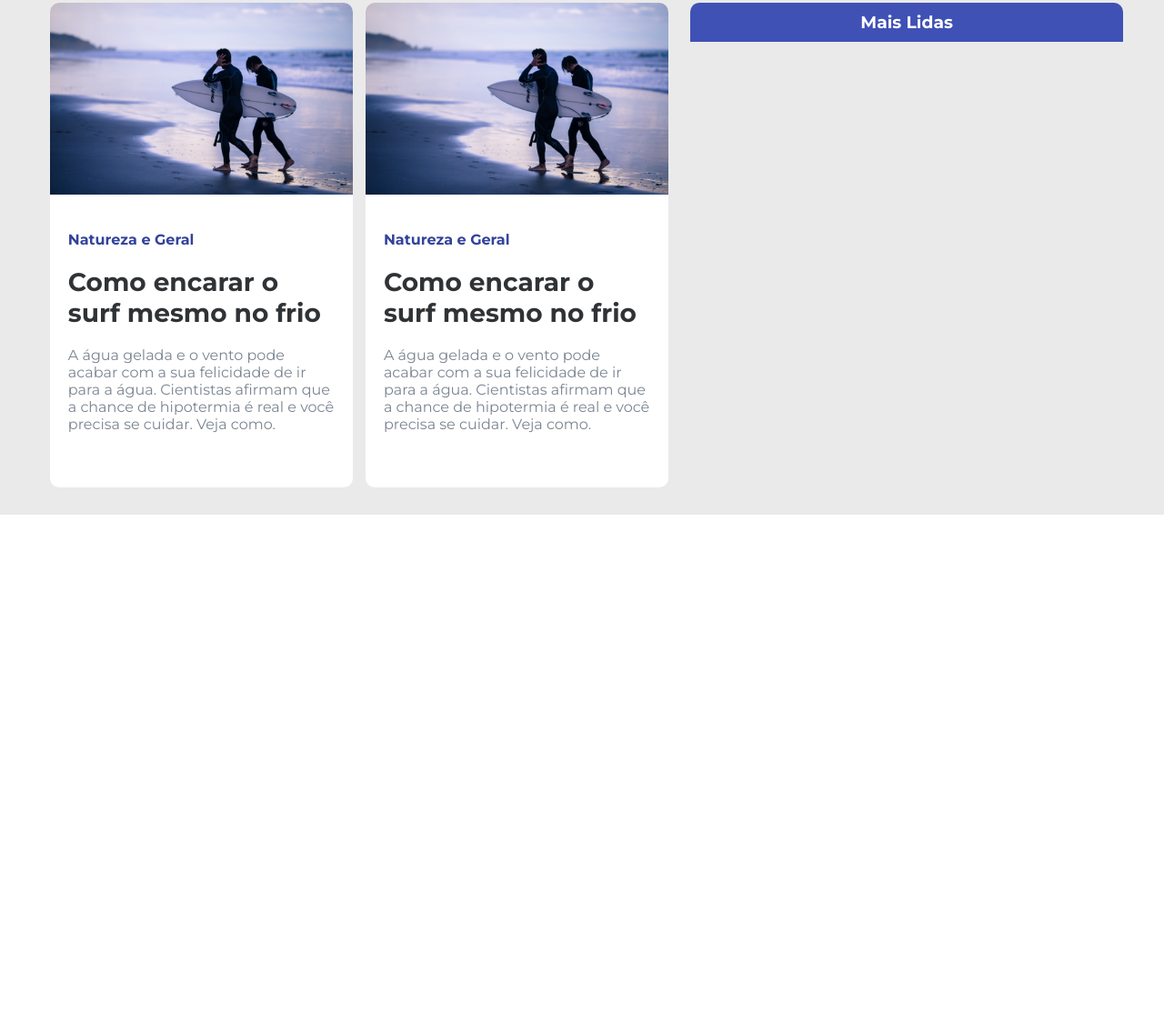
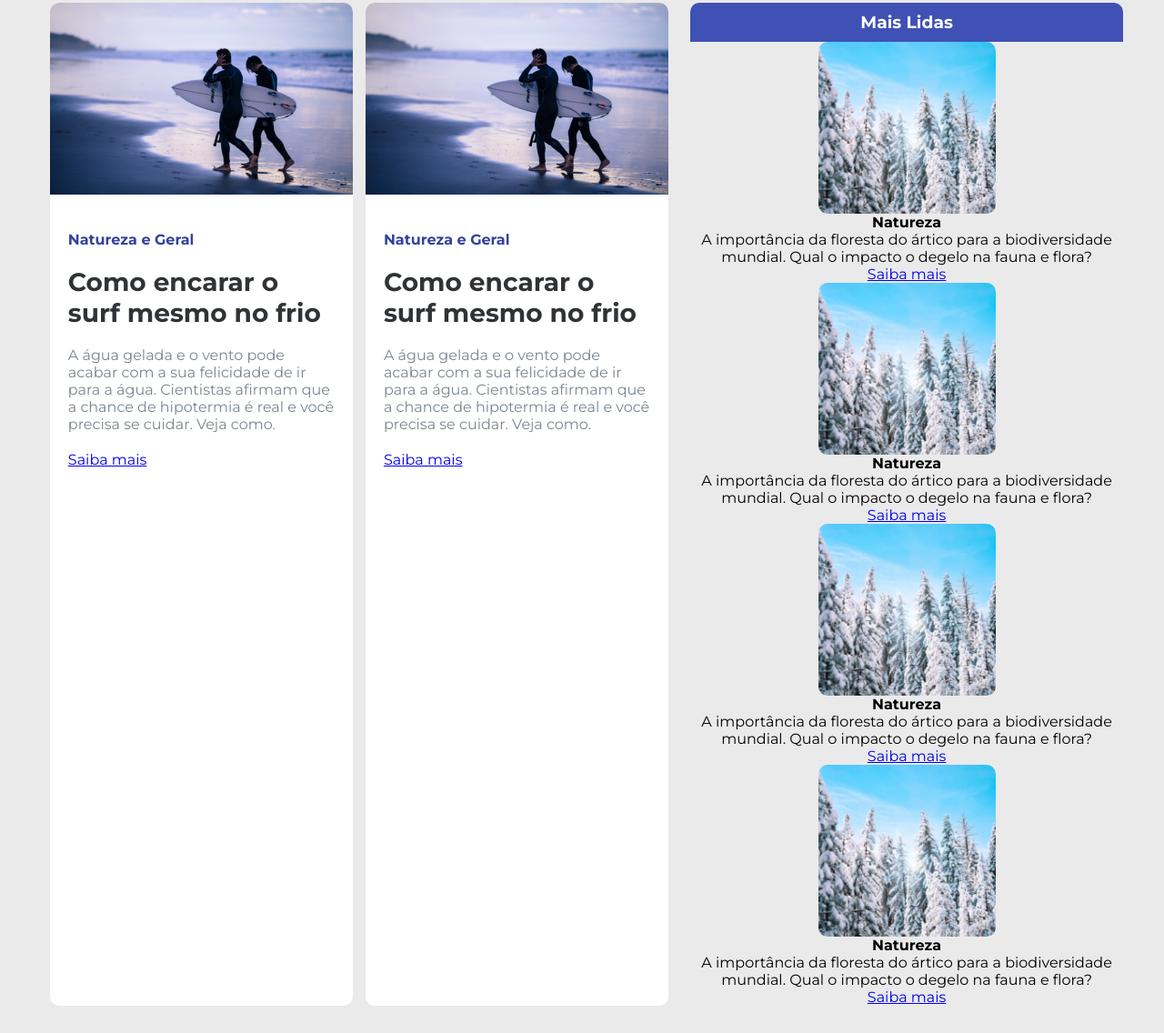
Before and after one commit to Ryan-rcp/portal_noticias_estatico, a website: page pages/home.html in a window 1280 px wide. Shown: the part 852-1988 px from the top of the page at 91% size. Before the commit the page ends 1418 px from the top, so only its background shows below. Drawn offline with Linux system fonts and the light colour scheme.

Commit message:
main page

```diff
--- a/pages/home.html
+++ b/pages/home.html
@@ -54,6 +54,7 @@
                             <h2>Como encarar o surf mesmo no frio</h2>
                             <p>A água gelada e o vento pode acabar com a sua felicidade de ir para a água. Cientistas
                                 afirmam que a chance de hipotermia é real e você precisa se cuidar. Veja como.</p>
+                            <a href="/encarar-o-surf">Saiba mais</a>
                         </div>
                     </div>
                     <div class="box-ultima-single">
@@ -63,12 +64,52 @@
                             <h2>Como encarar o surf mesmo no frio</h2>
                             <p>A água gelada e o vento pode acabar com a sua felicidade de ir para a água. Cientistas
                                 afirmam que a chance de hipotermia é real e você precisa se cuidar. Veja como.</p>
+                            <a href="/encarar-o-surf">Saiba mais</a>
                         </div>
                     </div>
 
                 </div>
                 <div class="mais-lidas">
                     <h3>Mais Lidas</h3>
+                    <div class="mais-lidas-noticias">
+                        <div class="mais-lida-noticia-single">
+                            <img src="/public/images/natureza_small.png" alt="">
+                            <div class="texto-mais-lida-single">
+                                <h4>Natureza</h4>
+                                <p>A importância da floresta do ártico para a biodiversidade mundial. Qual o impacto o
+                                    degelo na fauna e flora?</p>
+                                <a href="/encarar-o-surf">Saiba mais</a>
+                            </div>
+                        </div>
+                        <div class="mais-lida-noticia-single">
+                            <img src="/public/images/natureza_small.png" alt="">
+                            <div class="texto-mais-lida-single">
+                                <h4>Natureza</h4>
+                                <p>A importância da floresta do ártico para a biodiversidade mundial. Qual o impacto o
+                                    degelo na fauna e flora?</p>
+                                <a href="/encarar-o-surf">Saiba mais</a>
+                            </div>
+                        </div>
+                        <div class="mais-lida-noticia-single">
+                            <img src="/public/images/natureza_small.png" alt="">
+                            <div class="texto-mais-lida-single">
+                                <h4>Natureza</h4>
+                                <p>A importância da floresta do ártico para a biodiversidade mundial. Qual o impacto o
+                                    degelo na fauna e flora?</p>
+                                <a href="/encarar-o-surf">Saiba mais</a>
+
+                            </div>
+                        </div>
+                        <div class="mais-lida-noticia-single">
+                            <img src="/public/images/natureza_small.png" alt="">
+                            <div class="texto-mais-lida-single">
+                                <h4>Natureza</h4>
+                                <p>A importância da floresta do ártico para a biodiversidade mundial. Qual o impacto o
+                                    degelo na fauna e flora?</p>
+                                <a href="/encarar-o-surf">Saiba mais</a>
+                            </div>
+                        </div>
+                    </div>
                 </div>
             </div>
         </div>
```
